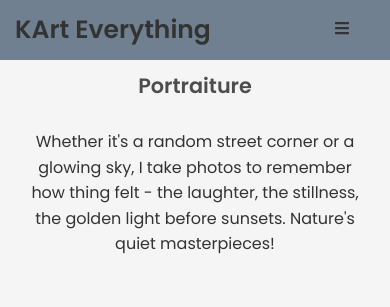
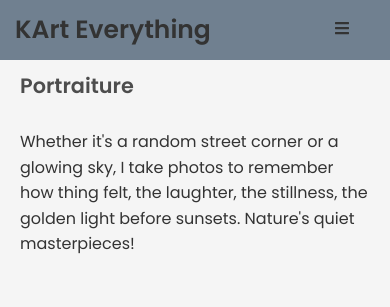
Before and after one commit to karteverything/karteverything2, a Next.js app: page /portraiture in a window 390 px wide. Shown: the top 307 px of the page. Built offline with nearby package versions, Linux system fonts and the light colour scheme; no server answers; the database is empty.

Commit message:
enhance portraiture

```diff
--- a/app/globals.css
+++ b/app/globals.css
@@ -717,10 +717,13 @@ ul {
 
     .gallery-title {
         margin-bottom: 50px;
+        text-align: left;
+        align-items: flex-start;
     }
 
     .gallery-title h2 {
         font-size: 1.3rem;
+        text-align: left;
     }
 
     .gallery-title p {
@@ -732,7 +735,7 @@ ul {
     }
 
     .gallery-grid {
-        column-count: 2;   /* ← exactly 2 frames */
+        column-count: 2;   /* exactly 2 frames */
         column-gap: 12px;
         width: 100%;
         margin-top: 20px;
--- a/components/Gallery.jsx
+++ b/components/Gallery.jsx
@@ -8,7 +8,7 @@ export default function Gallery() {
 
                 <p className="sunset-quote">
                     Whether it's a random street corner or a glowing sky, I take
-                    photos to remember how thing felt - the laughter, the stillness,
+                    photos to remember how thing felt, the laughter, the stillness,
                     the golden light before sunsets. Nature's quiet masterpieces!
                 </p>
 
```
